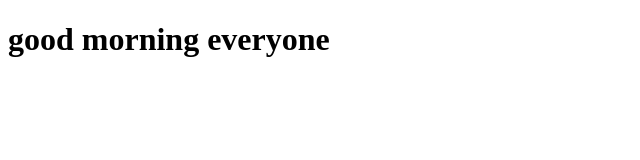
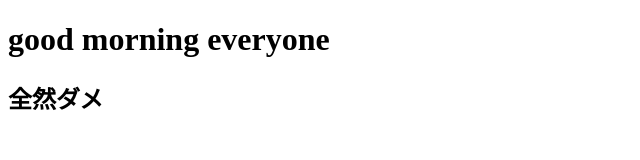
Before and after one commit to kura-kento/practice_github, a plain HTML site: page goodmorning.html in a window 1280 px wide. Shown: the whole page, without its empty margins (0-640 px from the left). Drawn offline with Linux system fonts and the light colour scheme.

Commit message:
practice

```diff
--- a/goodmorning.html
+++ b/goodmorning.html
@@ -6,5 +6,6 @@
   </head>
   <body>
     <h1>good morning everyone</h1>
+    <h2>全然ダメ</h2>
   </body>
 </html>
```
